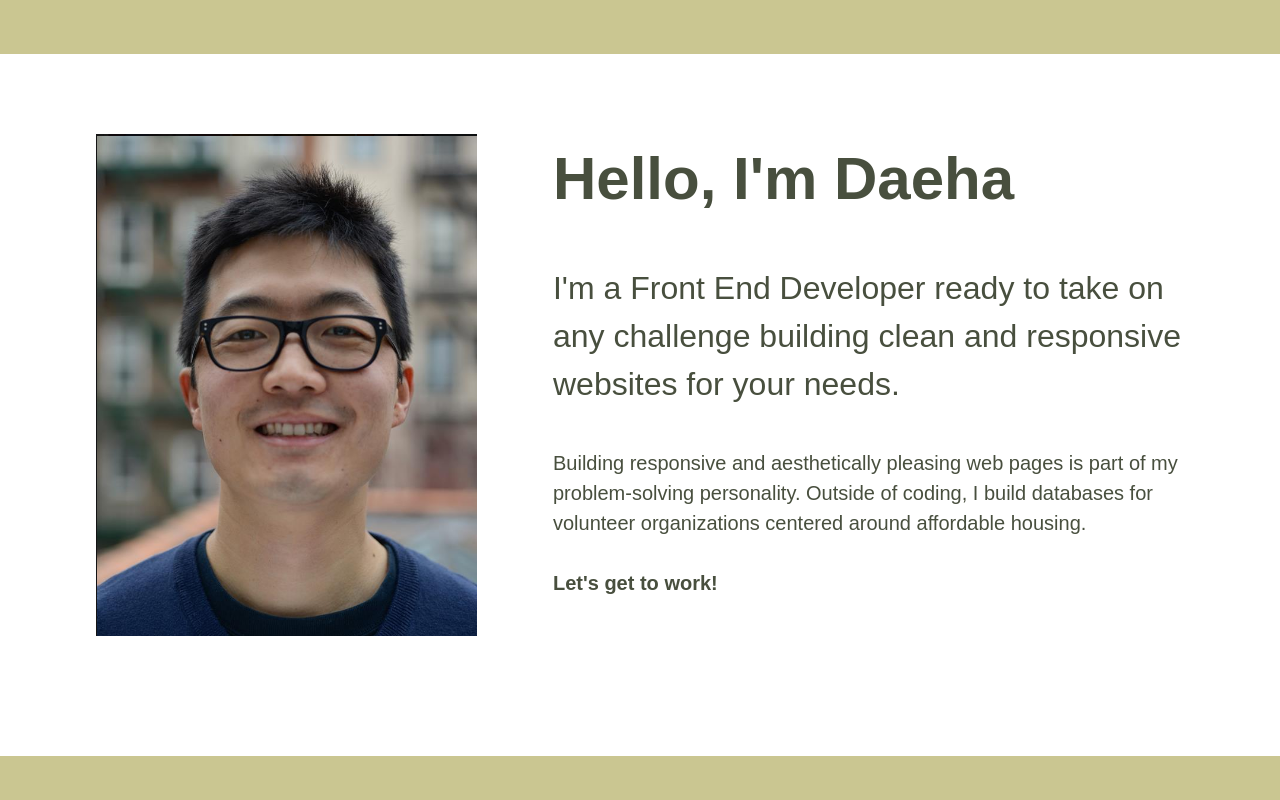
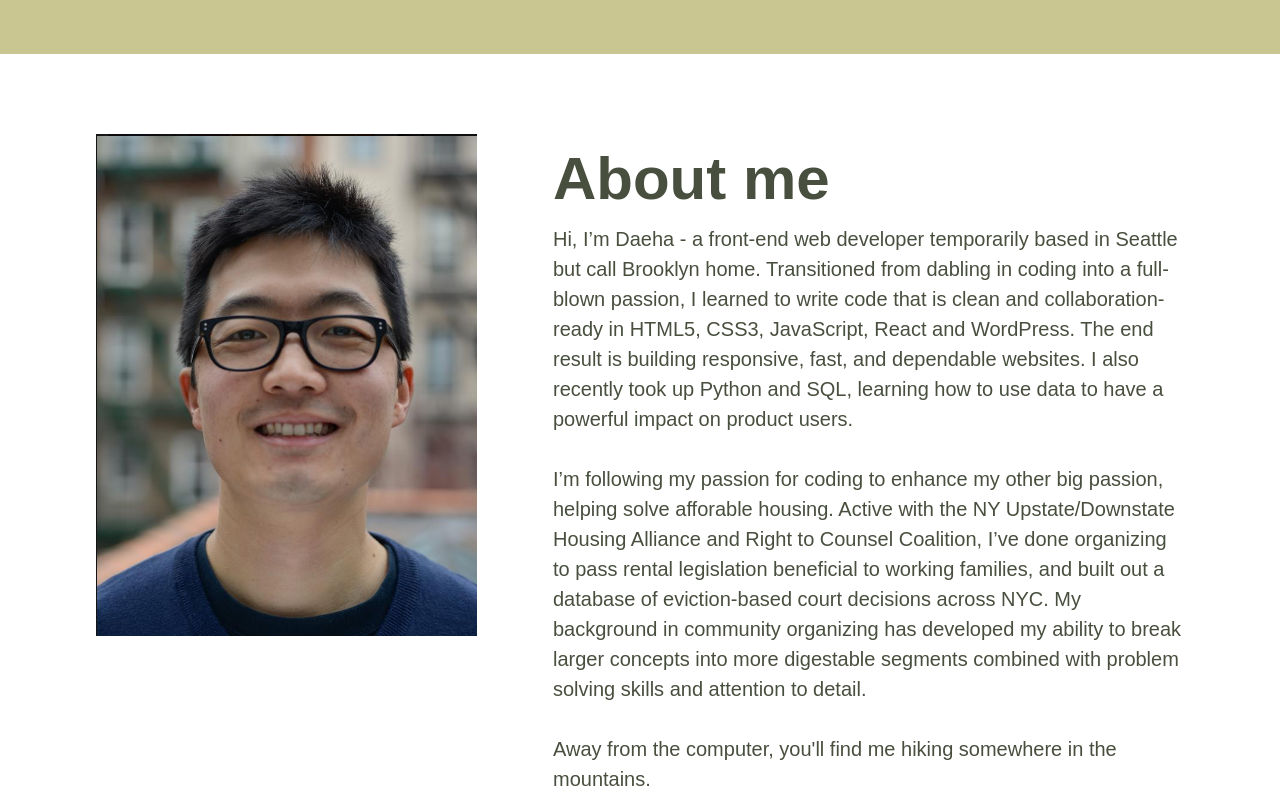
Before and after one commit to daehako/portfolio, a website built with Parcel: page index.html in a window 1280 px wide. Shown: the part 3040-3840 px from the top of the page. Built offline with nearby package versions, Linux system fonts and the light colour scheme; a web font is replaced by a local one.

Commit message:
Add files via upload
Updated 'About Me' section

```diff
--- a/index.html
+++ b/index.html
@@ -151,15 +151,23 @@
             <img src="img/dko-headshot.png" alt id="profile=image">
           </figure>
           <div class="about-info">
-            <h3>Hello, I'm Daeha</h3>
-            <h4>
-              I'm a Front End Developer ready to take on any challenge building clean and responsive websites for your needs.
-            </h4>
+            <h3>About me</h3>
             <p class="about-text">
-              Building responsive and aesthetically pleasing web pages is part of my
-              problem-solving personality. Outside of coding, I build databases for volunteer organizations centered around affordable housing.
+              Hi, I’m Daeha - a front-end web developer temporarily based in Seattle but call Brooklyn home.
+              Transitioned from dabling in coding into a full-blown passion, I learned to write code that is clean and collaboration-ready
+              in HTML5, CSS3, JavaScript, React and WordPress. The end result is building responsive, fast, and dependable websites.
+              I also recently took up Python and SQL, learning how to use data to have a powerful impact on product users.
             </p>
-            <p><span>Let's get to work!</span></p>
+            <p class="about-text">
+              I’m following my passion for coding to enhance my other big passion, helping solve afforable housing.
+              Active with the NY Upstate/Downstate Housing Alliance and Right to Counsel Coalition, I’ve done organizing
+              to pass rental legislation beneficial to working families, and built out a database of eviction-based court decisions across NYC.
+              My background in community organizing has developed my ability to break larger concepts into more digestable
+              segments combined with problem solving skills and attention to detail.
+            </p>
+            <p class="about-text">
+              Away from the computer, you'll find me hiking somewhere in the mountains.
+            </p>
           </div>
         </div>
       </div>
@@ -172,7 +180,7 @@
       <div class="contact-wrapper">
         <div class="contact-info">
           <h5 class="contact-title">Hire me</h5>
-          <p>daehako@gmail.com</p>
+          <p><a href="mailto:daehako@gmail.com">daehako@gmail.com</a></p>
         </div>
         <div class="contact-info follow-section">
           <h5 class="contact-title">Follow me</h5>
```
